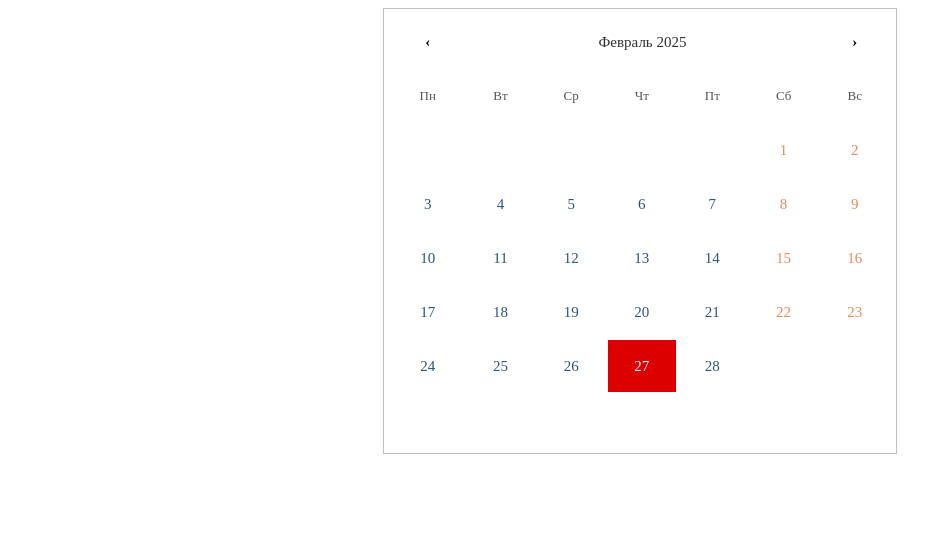
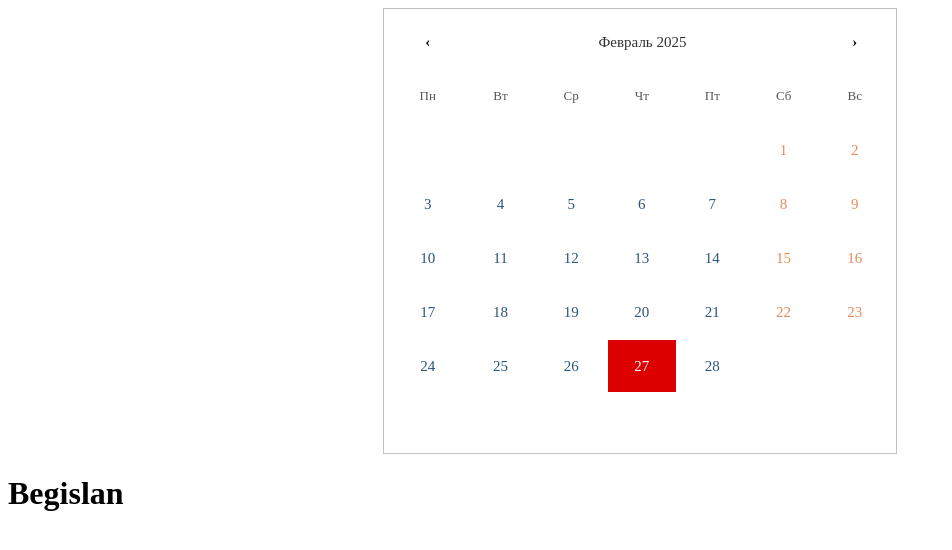
Before and after one commit to Begislan/test, a plain HTML site: page index.html in a window 1280 px wide. Shown: the whole page, without its empty margins (0-952 px from the left). Drawn offline with Linux system fonts and the light colour scheme.

Commit message:
Begislan

```diff
--- a/index.html
+++ b/index.html
@@ -92,6 +92,7 @@
         </table>
     </div>
 
+    <h1>Begislan</h1>
 
 
     <script>
```
